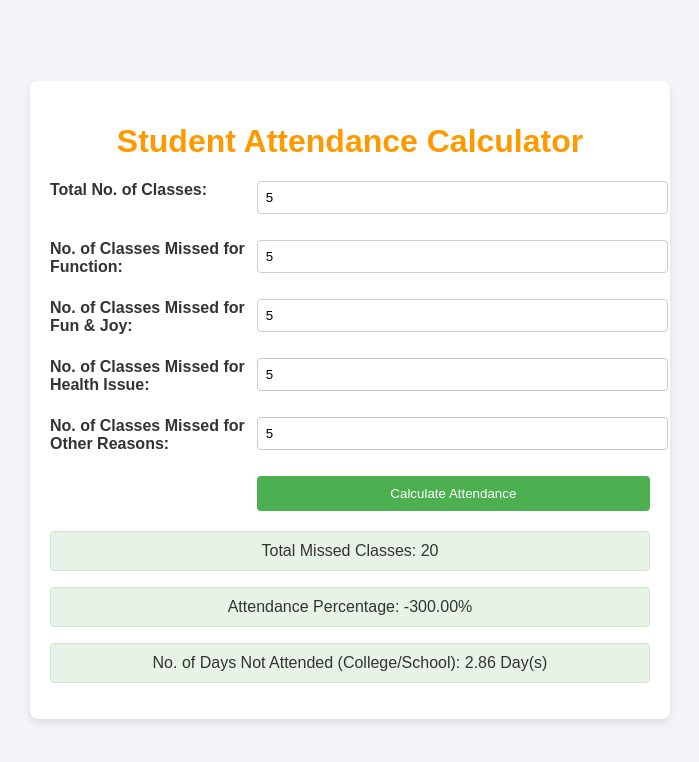
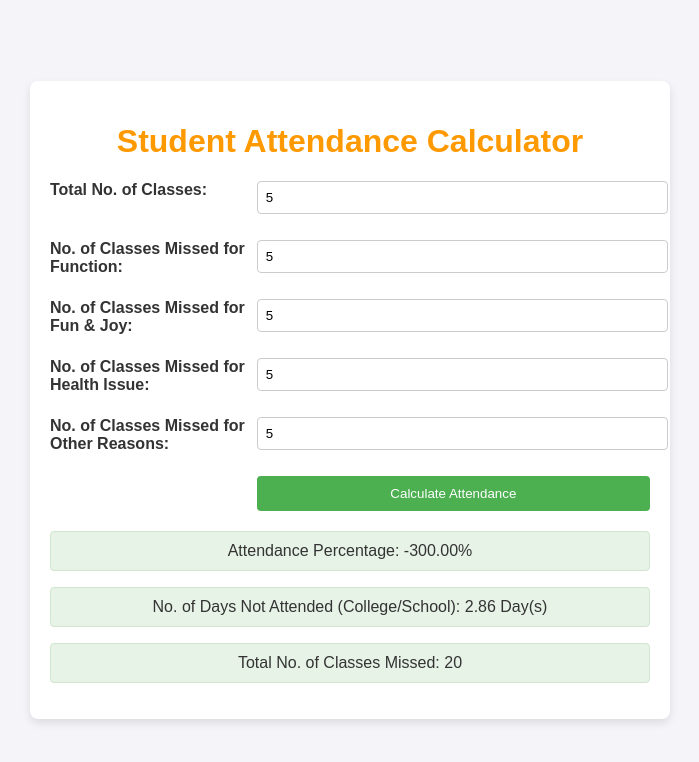
Before and after one commit to svenugopal026/AttendanceCalculator, a plain HTML site: page index.html in a window 1280 px wide. Both pictures are taken after typing "5", "5", "5", "5", "5" into the empty fields and a click on the button "Calculate Attendance". Shown: the whole page, without its empty margins (290-989 px from the left). Drawn offline with Linux system fonts and the light colour scheme.

Commit message:
Update index.html

```diff
--- a/index.html
+++ b/index.html
@@ -121,9 +121,9 @@
 
             // Display the results
             let resultDiv = document.getElementById('result');
-            resultDiv.innerHTML = `<p>Total Missed Classes: ${totalMissed}</p>
-                                   <p>Attendance Percentage: ${attendancePercentage.toFixed(2)}%</p>
-                                   <p>No. of Days Not Attended (College/School): ${daysNotAttended.toFixed(2)} Day(s)</p>`;
+            resultDiv.innerHTML = `<p>Attendance Percentage: ${attendancePercentage.toFixed(2)}%</p>
+                                   <p>No. of Days Not Attended (College/School): ${daysNotAttended.toFixed(2)} Day(s)</p>
+                                   <p>Total No. of Classes Missed: ${totalMissed}</p>`;
         }
     </script>
 </body>
```
